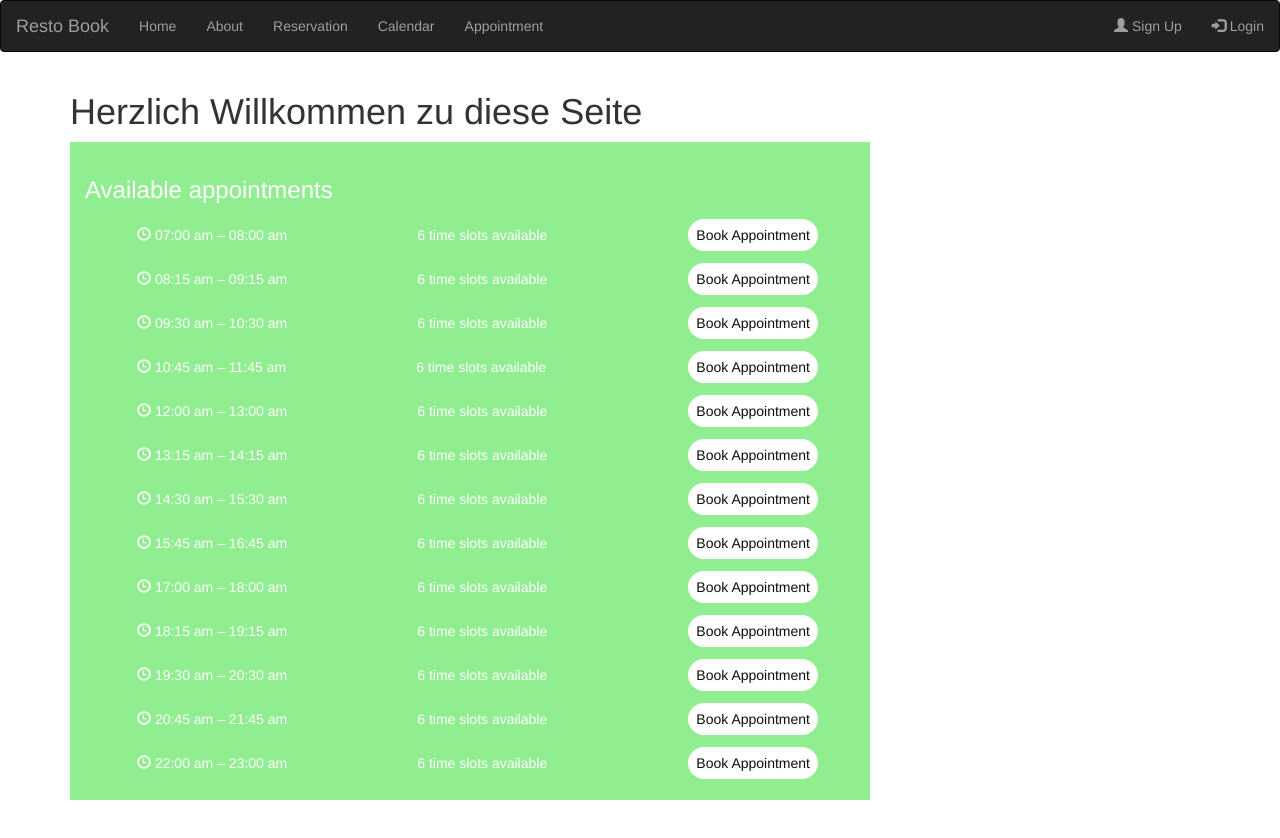
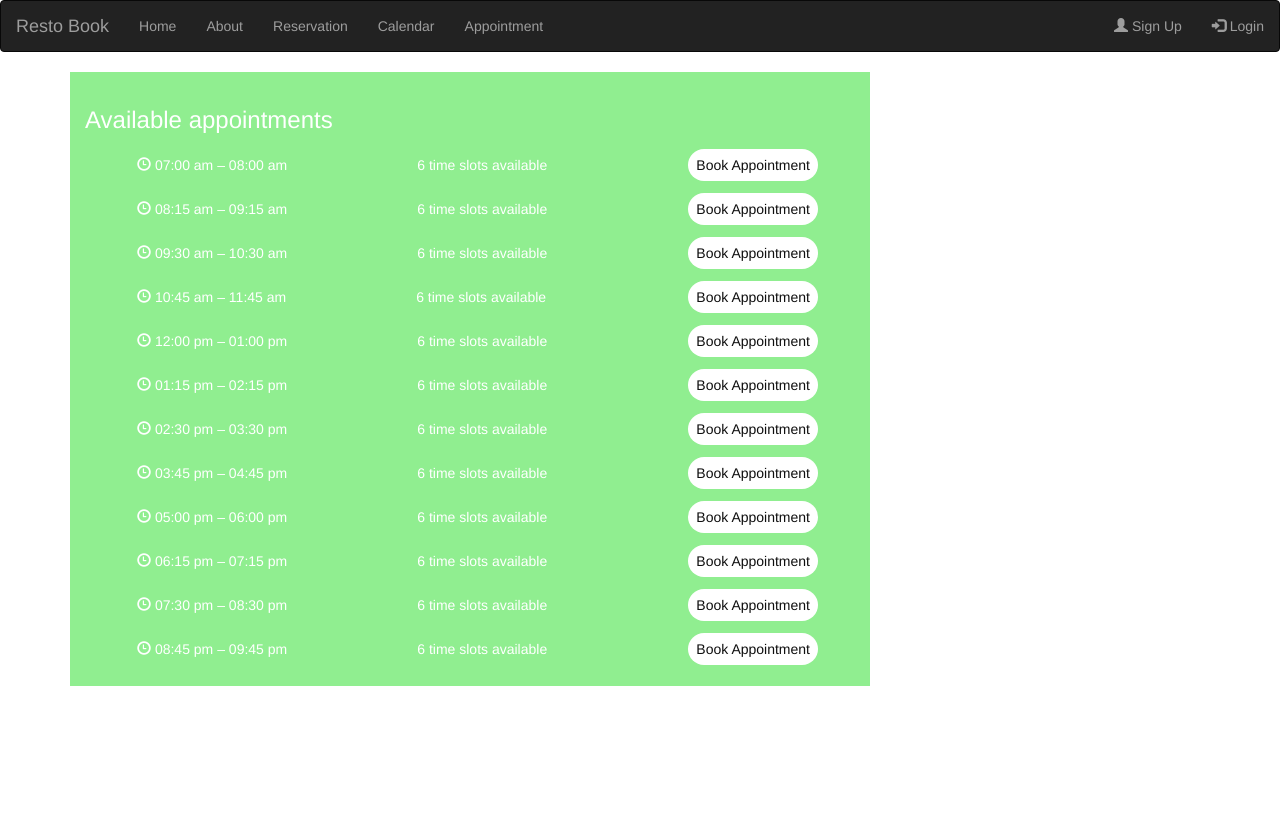
Before and after one commit to Alex-Schweiz/angular2-resto-booking, an Angular app: page /appointment in a window 1280 px wide. Shown: the top 838 px of the page. After the commit the page ends 800 px from the top, so only its background shows below. Built offline with nearby package versions, Linux system fonts and the light colour scheme.

Commit message:
Added appointments interface and cleared html

```diff
--- a/src/app/components/about/about.component.html
+++ b/src/app/components/about/about.component.html
@@ -1,2 +1,2 @@
-<h2>About our company</h2>
-<p>Lorem ipsum dolor sit amet, consectetur adipisicing elit. Aliquid cum deserunt dolorum eaque facere, impedit ipsum maiores minima nihil numquam quidem quis reiciendis repellendus sequi sit! A aperiam consequatur dolore eligendi enim exercitationem expedita incidunt inventore laborum libero maiores nemo obcaecati pariatur perferendis quam quis tempora temporibus, ut? </p>
+<h2>{{pageTitle}}</h2>
+<p>{{pageDescription}}</p>
--- a/src/app/components/about/about.component.ts
+++ b/src/app/components/about/about.component.ts
@@ -6,4 +6,7 @@ import { Component } from '@angular/core';
   templateUrl: 'about.component.html',
   styleUrls: ['./about.component.css']
 })
-export class AboutComponent  { }
+export class AboutComponent  {
+  pageTitle: string = 'About our company';
+  pageDescription: string = 'Lorem ipsum dolor sit amet, consectetur adipisicing elit. Aliquid cum deserunt dolorum eaque facere, impedit ipsum maiores minima nihil numquam quidem quis reiciendis repellendus sequi sit! A aperiam consequatur dolore eligendi enim exercitationem expedita incidunt inventore laborum libero maiores nemo obcaecati pariatur perferendis quam quis tempora temporibus, ut? ';
+}
--- a/src/app/components/appointment/appointment.component.html
+++ b/src/app/components/appointment/appointment.component.html
@@ -1,174 +1,13 @@
-<h1> Herzlich Willkommen zu diese Seite </h1>
+<div class="appointment">
+  <h3>{{pageTitle}}</h3>
 
-<div class="appointment">
-  <h3>Available appointments</h3>
-  <div class="app-timestamp">
-    <span class="app-time">
-      <i class="glyphicon glyphicon-time"></i>
-      07:00 am – 08:00 am
-    </span>
-    <span class="app-slots">
-      6 time slots available
-    </span>
-    <span class="app-booking">
-      <span class="app-button" data-toggle="modal" data-target="#myModal" >Book Appointment</span>
-    </span>
-  </div>
-
-  <div class="app-timestamp">
-    <span class="app-time">
-      <i class="glyphicon glyphicon-time"></i>
-      08:15 am – 09:15 am
-    </span>
-    <span class="app-slots">
-      6 time slots available
-    </span>
-    <span class="app-booking">
-      <span class="app-button">Book Appointment</span>
-    </span>
-  </div>
-
-  <div class="app-timestamp">
-    <span class="app-time">
-      <i class="glyphicon glyphicon-time"></i>
-      09:30 am – 10:30 am
-    </span>
-    <span class="app-slots">
-      6 time slots available
-    </span>
-    <span class="app-booking">
-      <span class="app-button">Book Appointment</span>
-    </span>
-  </div>
-
-  <div class="app-timestamp">
-    <span class="app-time">
-      <i class="glyphicon glyphicon-time"></i>
-      10:45 am – 11:45 am
-    </span>
-    <span class="app-slots">
-      6 time slots available
-    </span>
-    <span class="app-booking">
-      <span class="app-button">Book Appointment</span>
-    </span>
-  </div>
-
-  <div class="app-timestamp">
-    <span class="app-time">
-      <i class="glyphicon glyphicon-time"></i>
-      12:00 am – 13:00 am
-    </span>
-    <span class="app-slots">
-      6 time slots available
-    </span>
-    <span class="app-booking">
-      <span class="app-button">Book Appointment</span>
-    </span>
-  </div>
-
-  <div class="app-timestamp">
-    <span class="app-time">
-      <i class="glyphicon glyphicon-time"></i>
-      13:15 am – 14:15 am
-    </span>
-    <span class="app-slots">
-      6 time slots available
-    </span>
-    <span class="app-booking">
-      <span class="app-button">Book Appointment</span>
-    </span>
-  </div>
-
-  <div class="app-timestamp">
-    <span class="app-time">
-      <i class="glyphicon glyphicon-time"></i>
-      14:30 am – 15:30 am
-    </span>
-    <span class="app-slots">
-      6 time slots available
-    </span>
-    <span class="app-booking">
-      <span class="app-button">Book Appointment</span>
-    </span>
-  </div>
-
-  <div class="app-timestamp">
-    <span class="app-time">
-      <i class="glyphicon glyphicon-time"></i>
-      15:45 am – 16:45 am
-    </span>
-    <span class="app-slots">
-      6 time slots available
-    </span>
-    <span class="app-booking">
-      <span class="app-button">Book Appointment</span>
-    </span>
-  </div>
-
-  <div class="app-timestamp">
-    <span class="app-time">
-      <i class="glyphicon glyphicon-time"></i>
-      17:00 am – 18:00 am
-    </span>
-    <span class="app-slots">
-      6 time slots available
-    </span>
-    <span class="app-booking">
-      <span class="app-button">Book Appointment</span>
-    </span>
-  </div>
-
-  <div class="app-timestamp">
-    <span class="app-time">
-      <i class="glyphicon glyphicon-time"></i>
-      18:15 am – 19:15 am
-    </span>
-    <span class="app-slots">
-      6 time slots available
-    </span>
-    <span class="app-booking">
-      <span class="app-button">Book Appointment</span>
-    </span>
-  </div>
-
-  <div class="app-timestamp">
-    <span class="app-time">
-      <i class="glyphicon glyphicon-time"></i>
-      19:30 am – 20:30 am
-    </span>
-    <span class="app-slots">
-      6 time slots available
-    </span>
-    <span class="app-booking">
-      <span class="app-button">Book Appointment</span>
-    </span>
-  </div>
-
-  <div class="app-timestamp">
-    <span class="app-time">
-      <i class="glyphicon glyphicon-time"></i>
-      20:45 am – 21:45 am
-    </span>
-    <span class="app-slots">
-      6 time slots available
-    </span>
-    <span class="app-booking">
-      <span class="app-button">Book Appointment</span>
-    </span>
-  </div>
-
-  <div class="app-timestamp">
-    <span class="app-time">
-      <i class="glyphicon glyphicon-time"></i>
-      22:00 am – 23:00 am
-    </span>
-    <span class="app-slots">
-      6 time slots available
-    </span>
-    <span class="app-booking">
-      <span class="app-button">Book Appointment</span>
-    </span>
+  <!-- Timestamps -->
+  <div *ngIf="timestamps && timestamps.length">
+    <div class="app-timestamp" *ngFor="let timestamp of timestamps">
+      <span class="app-time"><i class="glyphicon glyphicon-time"></i>  {{timestamp.time}}</span>
+      <span class="app-slots">{{timestamp.slots}} time slots available</span>
+      <span class="app-booking"><span class="app-button" data-toggle="modal" data-target="#myModal">Book Appointment</span></span>
+    </div>
   </div>
 </div>
 
--- a/src/app/components/appointment/appointment.component.ts
+++ b/src/app/components/appointment/appointment.component.ts
@@ -1,4 +1,6 @@
 import { Component } from '@angular/core';
+
+import { ITimestamp } from '../../shared/timestamp';
 
 @Component({
   moduleId: module.id,
@@ -6,4 +8,45 @@ import { Component } from '@angular/core';
   templateUrl: 'appointment.component.html',
   styleUrls: ['./appointment.component.css']
 })
-export class AppointmentComponent  { }
+export class AppointmentComponent  {
+  pageTitle: string = 'Available appointments';
+
+  timestamps: ITimestamp[] = [{
+    "time" : "07:00 am – 08:00 am",
+    "slots" : 6
+  },{
+    "time" : "08:15 am – 09:15 am",
+    "slots" : 6
+  },{
+    "time" : "09:30 am – 10:30 am",
+    "slots" : 6
+  },{
+    "time" : "10:45 am – 11:45 am",
+    "slots" : 6
+  },{
+    "time" : "12:00 pm – 01:00 pm",
+    "slots" : 6
+  },{
+    "time" : "01:15 pm – 02:15 pm",
+    "slots" : 6
+  },{
+    "time" : "02:30 pm – 03:30 pm",
+    "slots" : 6
+  },{
+    "time" : "03:45 pm – 04:45 pm",
+    "slots" : 6
+  },{
+    "time" : "05:00 pm – 06:00 pm",
+    "slots" : 6
+  },{
+    "time" : "06:15 pm – 07:15 pm",
+    "slots" : 6
+  },{
+    "time" : "07:30 pm – 08:30 pm",
+    "slots" : 6
+  },{
+    "time" : "08:45 pm – 09:45 pm",
+    "slots" : 6
+  }
+  ]
+}
--- a/src/app/components/home/home.component.html
+++ b/src/app/components/home/home.component.html
@@ -1 +1 @@
-<h1>Hallo from home component</h1>
+<h1>{{pageTitle}}</h1>
--- a/src/app/components/home/home.component.ts
+++ b/src/app/components/home/home.component.ts
@@ -6,4 +6,6 @@ import { Component } from '@angular/core';
   templateUrl: 'home.component.html',
   styleUrls: ['./home.component.css']
 })
-export class HomeComponent  { }
+export class HomeComponent  {
+  pageTitle: string = 'Hallo from home component';
+}
--- a/src/app/components/reservation/reservation.component.ts
+++ b/src/app/components/reservation/reservation.component.ts
@@ -14,8 +14,7 @@ export class ReservationComponent  {
   pageDescription: string = 'Be it a business meeting lunch, a family birthday dinner, anniversary or a proposal romantic dinner or any other event… We will make sure the atmosphere and dishes do the justice! ';
   imagePath: string = '../../../assets/images/';
 
-  tables: ITable[] = [
-    {
+  tables: ITable[] = [{
       "tableId": 1,
       "guests": 2,
       "className" : "col-md-3",
--- /dev/null
+++ b/src/app/shared/timestamp.ts
@@ -0,0 +1,4 @@
+export interface ITimestamp {
+  time: string;
+  slots: number;
+}
```
